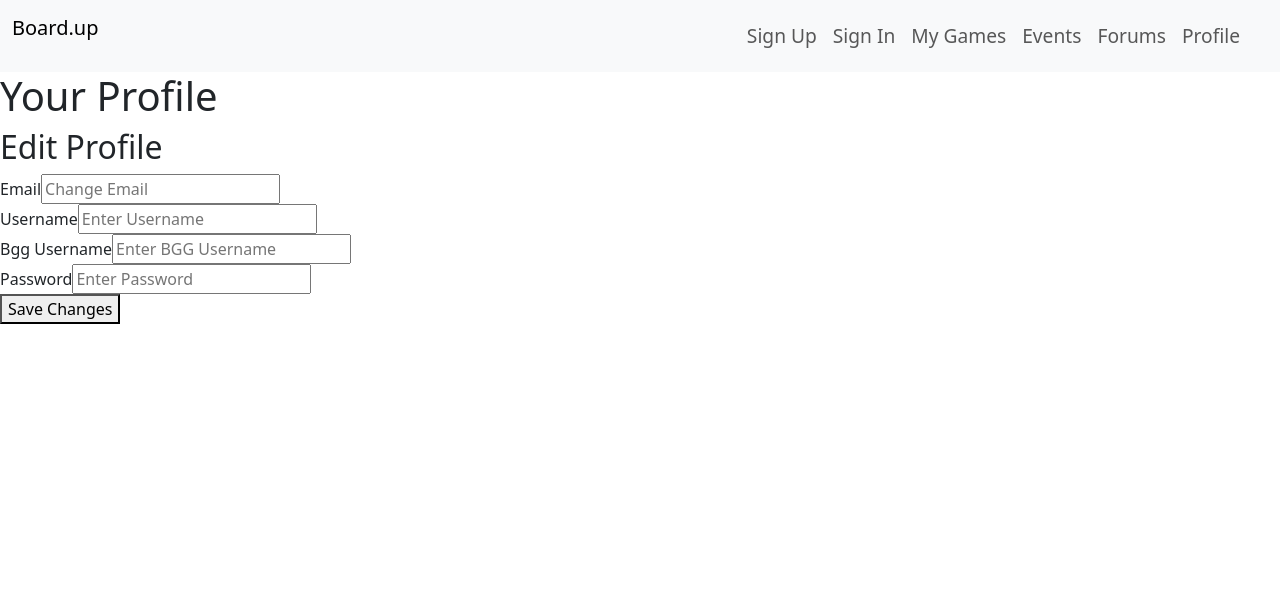
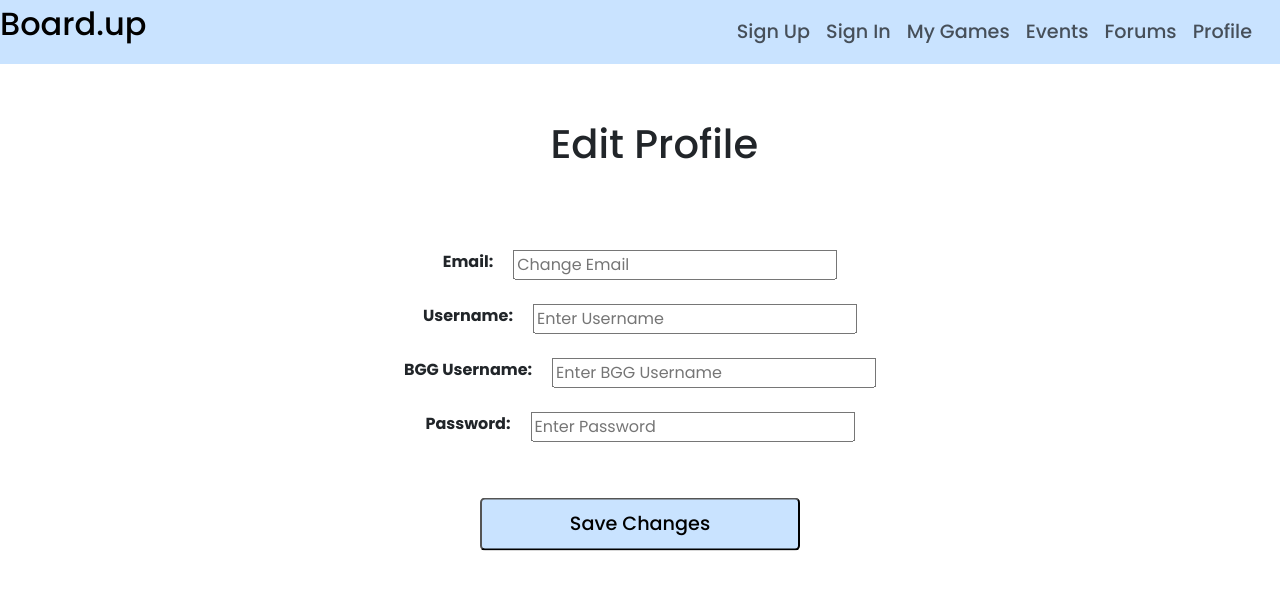
Before and after one commit to AydenHooke/Board.hub, a React (Vite) app in the folder frontend/: page /profile in a window 1280 px wide. Shown: the top 590 px of the page. Built offline with nearby package versions, Linux system fonts and the light colour scheme.

Commit message:
Added frontend css

```diff
--- a/frontend/index.html
+++ b/frontend/index.html
@@ -6,6 +6,9 @@
     <meta name="viewport" content="width=device-width, initial-scale=1.0" />
     <title>Vite + React + TS</title>
     <link href="https://cdn.jsdelivr.net/npm/bootstrap@5.3.3/dist/css/bootstrap.min.css" rel="stylesheet" integrity="sha384-QWTKZyjpPEjISv5WaRU9OFeRpok6YctnYmDr5pNlyT2bRjXh0JMhjY6hW+ALEwIH" crossorigin="anonymous">
+    <link rel="preconnect" href="https://fonts.googleapis.com">
+    <link rel="preconnect" href="https://fonts.gstatic.com" crossorigin>
+    <link href="https://fonts.googleapis.com/css2?family=Kanit:ital,wght@0,100;0,200;0,300;0,400;0,500;0,600;0,700;0,800;0,900;1,100;1,200;1,300;1,400;1,500;1,600;1,700;1,800;1,900&family=Poppins:ital,wght@0,100;0,200;0,300;0,400;0,500;0,600;0,700;0,800;0,900;1,100;1,200;1,300;1,400;1,500;1,600;1,700;1,800;1,900&display=swap" rel="stylesheet">
   </head>
   <body>
     <div id="root"></div>
--- a/frontend/src/App.css
+++ b/frontend/src/App.css
@@ -1,3 +1,12 @@
+:root{
+    --primary-color: #C9E3FF;
+}
+
+
+body {
+    font-family: 'Poppins', sans-serif;
+}
+
 .right-links{
     display: flex;
     justify-content: space-between;
@@ -18,18 +27,106 @@
     cursor: pointer;
 }
 
+.navbar{
+    padding: 0%;
+}
+
+.container-fluid{
+    background-color: var(--primary-color);
+    padding: 0%;
+}
+
+
+
+
+.sign-up-img-form{
+    display: flex;
+    flex-direction: row;
+    justify-content: center;
+    align-items: center;
+
+    height: 80vh;
+
+}
+
+.sign-up-img-form > *{
+    margin: 5%;
+}
+
+#signup-image {
+    height: 40%;
+    transform: rotate(-22deg);
+}
+
 .sign-form{
-    position: absolute;
-    top: 50%;
-    left: 50%;
-    transform: translate(-50%, -50%);
 
-    border: 1px solid black;
+
+    border: 3px solid black;
     display: flex;
     flex-direction: column;
     align-items: center;
     justify-content: center;
+    /* width: 50%;
+    height: 50%; */
+    padding: 20px;
+
+    border-radius: 10px;
+}
+
+.greeting{
+    position: absolute;
+    left: 30%;
+    top: 15%;
+}
+
+.nav-heading{
+    font-size: 2rem;
+    font-weight: 500;
+    text-decoration: none;
+    cursor: pointer;
+    margin: 0;
+}
+
+.default-button{
+    background-color: var(--primary-color);
+    color: rgb(0, 0, 0);
+    font-size: 1.2rem;
+    font-weight: 500;
+    padding: 10px 20px;
+    border-radius: 5px;
+    cursor: pointer;
+}
+
+#profile-form{
+    display: flex;
+    flex-direction: column;
     width: 50%;
-    height: 50%;
-    padding: 20px;
+    position: absolute;
+    left: 50%;
+    top: 50%;
+    transform: translate(-50%, -50%);
 }
+
+#profile-heading{
+    position: absolute;
+    left: 43%;
+    top: 15%;
+    /* transform: translate(-50%, -50%); */
+}
+
+.profile-field{
+    display: flex;
+    justify-content: center;
+
+}
+
+.profile-field-input{
+    margin-left: 20px;
+}
+
+#profile-button{
+    position: relative;
+    margin-top: 5%;
+    width: 50%;
+    left: 25%;
+}
--- a/frontend/src/Components/Events/EventListInput.tsx
+++ b/frontend/src/Components/Events/EventListInput.tsx
@@ -1,3 +1,4 @@
+import { useAccount } from '../../Context/useAccount';
 import { Event } from '../../Types/Event';
 
 
@@ -8,6 +9,8 @@ interface EventListInputProps {
 }
 
 function EventListInput({eventType, events, handleAddEvent}: EventListInputProps) {
+  const {id : contextId} = useAccount();
+
   return (
     <>
       <div>EventListInput {eventType}</div>
@@ -18,7 +21,7 @@ function EventListInput({eventType, events, handleAddEvent}: EventListInputProps
             <p>Account ID: {event.accountId}</p>
             <p>Description: {event.content}</p>
             <p>Status: {event.status}</p>
-            <button onClick={() => handleAddEvent(event)}>Add Event</button>
+            {contextId && (<button onClick={() => handleAddEvent(event)}>Add Event</button>)}
           </li>
         ))}
       </ul>
--- a/frontend/src/Components/Events/EventListLogic.tsx
+++ b/frontend/src/Components/Events/EventListLogic.tsx
@@ -11,6 +11,9 @@ function EventListLogic() {
     const {id : contextId} = useAccount();
 
     useEffect(() => {
+
+        // Call filetered events when logged in
+        if(contextId){
             axios.get(`http://localhost:8080/event/unadded/${contextId}`, {
                 params: {
                     type: eventType
@@ -23,6 +26,23 @@ function EventListLogic() {
             .catch(error => {
                 console.log(error);
             });
+        }
+
+        // Call all events when not logged in
+        else{
+            axios.get(`http://localhost:8080/event/`, {
+                params: {
+                    type: eventType
+                }
+            })
+            .then(response => {
+                console.log(response.data);
+                setEvents(response.data);
+            })
+            .catch(error => {
+                console.log(error);
+            });
+        }
     }, [eventType]);
 
 
--- a/frontend/src/Components/NavBar/NavBar.tsx
+++ b/frontend/src/Components/NavBar/NavBar.tsx
@@ -10,7 +10,7 @@ function NavBar() {
         <div className="container-fluid">
           <p className="navbar-brand">
             <Link className="nav-link" to="/">
-              Board.up
+              <h1 className="nav-heading">Board.up</h1>
             </Link>
           </p>
           <button
--- a/frontend/src/Components/Profile/ProfileInput.tsx
+++ b/frontend/src/Components/Profile/ProfileInput.tsx
@@ -18,40 +18,39 @@ function ProfileInput({
   return (
     <>
 
-        <h1>Your Profile</h1>
+        <h1 id='profile-heading'>Edit Profile</h1>
 
         <section className='profile-section'>
-          <form className="profile-form" onSubmit={handleProfileEdit}>
-                  <h2>Edit Profile</h2>
-                  <label>
-                    Email
-                      <input required type="email" placeholder="Change Email" value={email} onChange={
+          <form id="profile-form" onSubmit={handleProfileEdit}>
+                  <label className='profile-field'>
+                      <b>Email:</b>
+                      <input required type="email" className="profile-field-input" placeholder="Change Email" value={email} onChange={
                           (e: React.ChangeEvent<HTMLInputElement>) => setEmail(e.target.value)
                       }></input>
                   </label>
                   <br/>
-                  <label>
-                      Username
-                      <input required type="text" placeholder="Enter Username" value={username} onChange={
+                  <label className="profile-field">
+                      <b>Username:</b>
+                      <input required type="text" className="profile-field-input" placeholder="Enter Username" value={username} onChange={
                           (e: React.ChangeEvent<HTMLInputElement>) => setUsername(e.target.value)
                       }></input>
                   </label>
                   <br/>
-                  <label>
-                      Bgg Username
-                      <input required type="text" placeholder="Enter BGG Username" value={bggUsername} onChange={
+                  <label className='profile-field'>
+                      <b>BGG Username:</b>
+                      <input required type="text" className="profile-field-input" placeholder="Enter BGG Username" value={bggUsername} onChange={
                           (e: React.ChangeEvent<HTMLInputElement>) => setBggUsername(e.target.value)
                       }></input>
                   </label>
                   <br/>
-                  <label>
-                      Password
-                      <input required type="password" placeholder="Enter Password" value={password} onChange={
+                  <label className="profile-field">
+                      <b>Password:</b>
+                      <input required type="password" className="profile-field-input" placeholder="Enter Password" value={password} onChange={
                           (e: React.ChangeEvent<HTMLInputElement>) => setPassword(e.target.value)
                       }></input>
                   </label>
                   <br />
-                  <button type="submit">Save Changes</button>
+                  <button className="default-button" id="profile-button" type="submit">Save Changes</button>
           </form>
         </section>
     </>
--- a/frontend/src/Components/SignIn/SignInInput.tsx
+++ b/frontend/src/Components/SignIn/SignInInput.tsx
@@ -13,6 +13,9 @@ function SignInInput({
 ) {
     return (
         <>
+            <h2 className="greeting">Rate and Talk About Board Games Today!</h2>
+            <div className={"sign-up-img-form"}>
+            <img id="signup-image" src="https://encrypted-tbn0.gstatic.com/images?q=tbn:ANd9GcQi45fo3as8o56D64P3dES6enhP_M2OwKF0IKybc6f29OFVSqGnwH7qGUI&s" alt="Chess Board Icon" />
                 <form className="sign-form" onSubmit={handleSubmit}>
                     <h2>Sign In</h2>
                     <label>
@@ -29,10 +32,11 @@ function SignInInput({
                         }></input>
                     </label>
                     <br/>
-                <button type="submit">Sign In</button>
+                    <button className="default-button" type="submit">Sign In</button>
                     <br/>
                     <Link to="/SignUp">Go to Sign up page.</Link>
                 </form>
+            </div>
         </>
     )
 }
--- a/frontend/src/Components/SignUp/SignUpInput.tsx
+++ b/frontend/src/Components/SignUp/SignUpInput.tsx
@@ -15,6 +15,9 @@ function SignUpInput({
 ) {
     return (
         <>
+            <h2 className="greeting">Rate and Talk About Board Games Today!</h2>
+            <div className={"sign-up-img-form"}>
+                <img id="signup-image" src="https://encrypted-tbn0.gstatic.com/images?q=tbn:ANd9GcQi45fo3as8o56D64P3dES6enhP_M2OwKF0IKybc6f29OFVSqGnwH7qGUI&s" alt="Chess Board Icon" />
                 <form className="sign-form" onSubmit={handleSubmit}>
                     <h2>Sign Up</h2>
                     <label>
@@ -35,10 +38,11 @@ function SignUpInput({
                         }></input>
                     </label>
                     <br/>
-                <button type="submit">Sign Up</button>
+                    <button className="default-button" type="submit">Sign Up</button>
                     <br/>
                     <Link to="/SignIn">Go to Sign in page.</Link>
                 </form>
+            </div>
         </>
     )
 }
```
Also changed, not shown: frontend/src/Components/Events/EventInput.tsx (+5 -3 lines), 1 other file (tests, documents, lock files or other folders). Lines whose indentation alone changed are shown as unchanged.
